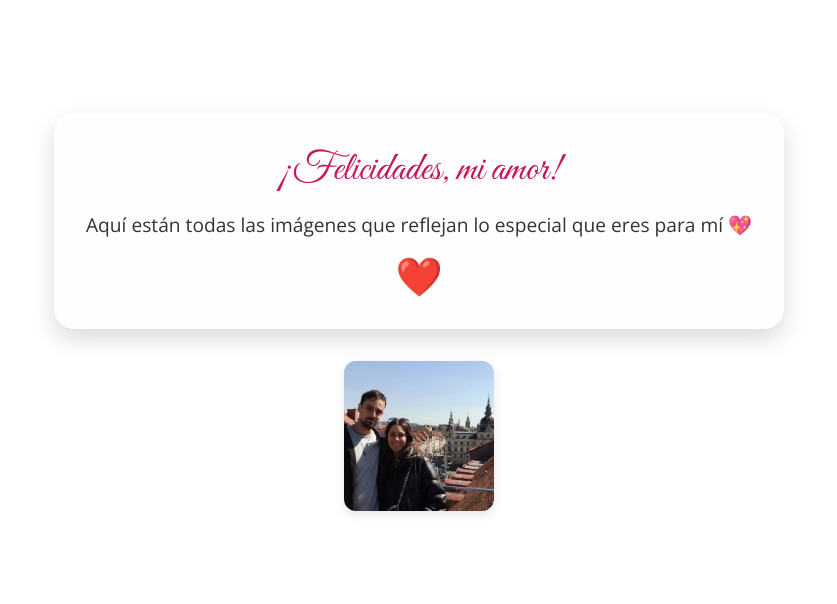
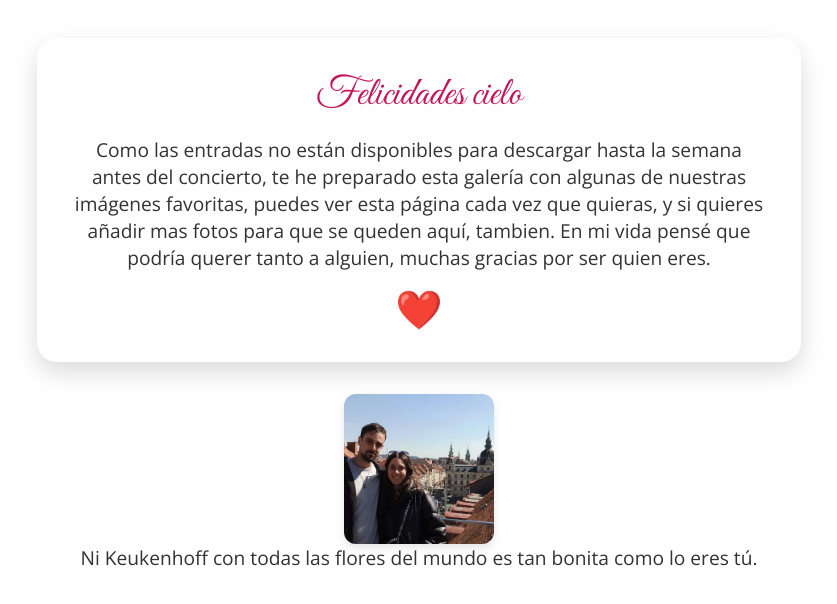
Before and after one commit to Diegop64/CumpleMarina, a plain HTML site: page index.html in a window 1280 px wide. Shown: the part 120-724 px from the top of the page, without its empty margins (221-1058 px from the left). Drawn offline with nearby package versions, Linux system fonts and the light colour scheme.

Commit message:
Update index.html

```diff
--- a/index.html
+++ b/index.html
@@ -79,9 +79,12 @@
 <body>
 
   <div class="card">
-    <div class="title">¡Felicidades, mi amor!</div>
+    <div class="title">Felicidades cielo</div>
     <div class="message">
-      Aquí están todas las imágenes que reflejan lo especial que eres para mí 💖
+      Como las entradas no están disponibles para descargar hasta la semana antes del concierto, te he preparado esta galería con algunas de nuestras imágenes favoritas,
+      puedes ver esta página cada vez que quieras, y si quieres añadir mas fotos para que se queden aquí, tambien.
+
+      En mi vida pensé que podría querer tanto a alguien, muchas gracias por ser quien eres.
     </div>
     <div class="heart">❤️</div>
   </div>
@@ -106,6 +109,8 @@
       // Ignorar si la imagen no existe (onerror)
     }
   </script>
-
+  <div class="message">
+      Ni Keukenhoff con todas las flores del mundo es tan bonita como lo eres tú.
+    </div>
 </body>
 </html>
```
